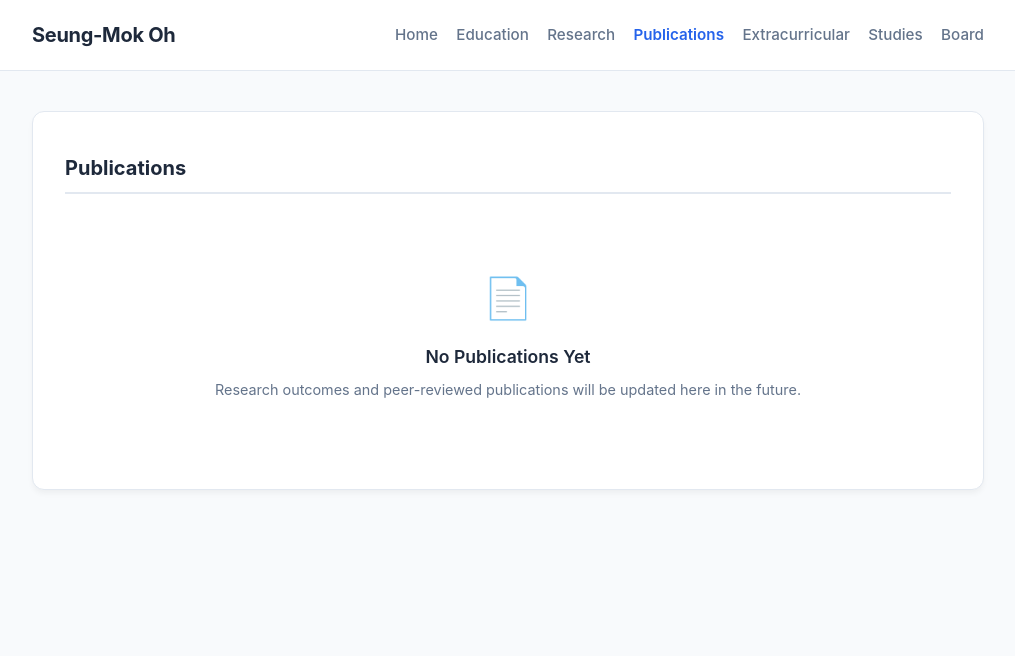
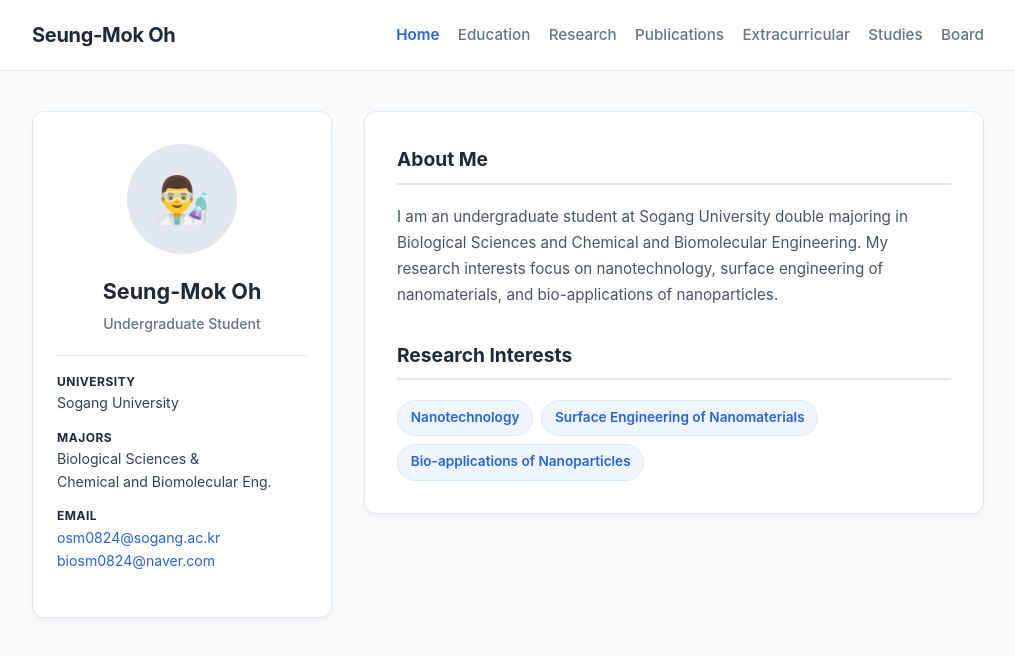
Before and after one commit to ohmazing-SM/ohmazing-SM.github.io, a plain HTML site: page index.html in a window 1280 px wide. Shown: the whole page, without its empty margins (132-1147 px from the left). Drawn offline with Linux system fonts and the light colour scheme.

Commit message:
index.html

```diff
--- a/index.html
+++ b/index.html
@@ -4,7 +4,7 @@
 <head>
 <meta charset="utf-8"/>
 <meta content="width=device-width, initial-scale=1.0" name="viewport"/>
-<title>Publications | Seung-Mok Oh</title>
+<title>Seung-Mok Oh | Home</title>
 <style>
         :root {
             --primary-color: #1e293b;
@@ -16,40 +16,196 @@
             --border-color: #e2e8f0;
         }
 
-        * { box-sizing: border-box; margin: 0; padding: 0; }
-        body { font-family: -apple-system, BlinkMacSystemFont, "Segoe UI", Roboto, sans-serif; background-color: var(--bg-color); color: var(--text-main); line-height: 1.6; }
+        * {
+            box-sizing: border-box;
+            margin: 0;
+            padding: 0;
+        }
 
-        header { background-color: #ffffff; border-bottom: 1px solid var(--border-color); position: sticky; top: 0; z-index: 1000; }
-        nav { max-width: 1000px; margin: 0 auto; display: flex; justify-content: space-between; align-items: center; padding: 1.2rem 2rem; }
-        .logo { color: var(--primary-color); font-size: 1.25rem; font-weight: 700; text-decoration: none; letter-spacing: -0.3px; }
-        .nav-links { display: flex; list-style: none; gap: 2rem; }
-        .nav-links a { color: var(--text-muted); text-decoration: none; font-size: 0.95rem; font-weight: 500; transition: color 0.2s; }
-        .nav-links a:hover, .nav-links a.active { color: var(--accent-color); font-weight: 600; }
+        body {
+            font-family: -apple-system, BlinkMacSystemFont, "Segoe UI", Roboto, "Helvetica Neue", Arial, sans-serif;
+            background-color: var(--bg-color);
+            color: var(--text-main);
+            line-height: 1.6;
+        }
 
-        .container { max-width: 1000px; margin: 2.5rem auto; padding: 0 1.5rem; }
-        .card { background: var(--card-bg); padding: 2.5rem 2rem; border-radius: 12px; box-shadow: 0 4px 6px -1px rgba(0, 0, 0, 0.05); border: 1px solid var(--border-color); margin-bottom: 2rem; }
-        .section-title { font-size: 1.25rem; color: var(--primary-color); border-bottom: 2px solid var(--border-color); padding-bottom: 0.5rem; margin-bottom: 1.5rem; }
+        /* Top Navigation Header */
+        header {
+            background-color: #ffffff;
+            border-bottom: 1px solid var(--border-color);
+            position: sticky;
+            top: 0;
+            z-index: 1000;
+        }
 
-        .empty-state {
+        nav {
+            max-width: 1000px;
+            margin: 0 auto;
+            display: flex;
+            justify-content: space-between;
+            align-items: center;
+            padding: 1.2rem 2rem;
+        }
+
+        .logo {
+            color: var(--primary-color);
+            font-size: 1.25rem;
+            font-weight: 700;
+            text-decoration: none;
+            letter-spacing: -0.3px;
+        }
+
+        .nav-links {
+            display: flex;
+            list-style: none;
+            gap: 2rem;
+        }
+
+        .nav-links a {
+            color: var(--text-muted);
+            text-decoration: none;
+            font-size: 0.95rem;
+            font-weight: 500;
+            transition: color 0.2s;
+        }
+
+        .nav-links a:hover,
+        .nav-links a.active {
+            color: var(--accent-color);
+            font-weight: 600;
+        }
+
+        /* Container */
+        .container {
+            max-width: 1000px;
+            margin: 2.5rem auto;
+            padding: 0 1.5rem;
+        }
+
+        /* Home Layout Grid */
+        .home-grid {
+            display: grid;
+            grid-template-columns: 300px 1fr;
+            gap: 2rem;
+            align-items: start;
+        }
+
+        /* Profile Sidebar */
+        .profile-card {
+            background: var(--card-bg);
+            padding: 2rem 1.5rem;
+            border-radius: 12px;
+            box-shadow: 0 4px 6px -1px rgba(0, 0, 0, 0.05);
+            border: 1px solid var(--border-color);
             text-align: center;
-            padding: 3rem 1rem;
+        }
+
+        .avatar {
+            width: 110px;
+            height: 110px;
+            border-radius: 50%;
+            background-color: #e2e8f0;
+            margin: 0 auto 1.2rem auto;
+            display: flex;
+            align-items: center;
+            justify-content: center;
+            font-size: 2.8rem;
+        }
+
+        .profile-card h1 {
+            font-size: 1.35rem;
+            color: var(--primary-color);
+            margin-bottom: 0.3rem;
+        }
+
+        .profile-card .role {
+            font-size: 0.88rem;
             color: var(--text-muted);
+            margin-bottom: 1.2rem;
+            font-weight: 500;
         }
-        .empty-icon {
-            font-size: 2.5rem;
+
+        .info-list {
+            text-align: left;
+            font-size: 0.88rem;
+            border-top: 1px solid var(--border-color);
+            padding-top: 1rem;
+        }
+
+        .info-item {
             margin-bottom: 0.8rem;
         }
-        .empty-title {
-            font-size: 1.1rem;
-            font-weight: 600;
+
+        .info-label {
+            font-weight: 700;
             color: var(--primary-color);
-            margin-bottom: 0.4rem;
-        }
-        .empty-sub {
-            font-size: 0.9rem;
+            font-size: 0.75rem;
+            text-transform: uppercase;
+            letter-spacing: 0.5px;
+            display: block;
+            margin-bottom: 0.1rem;
         }
 
-        @media (max-width: 768px) { nav { flex-direction: column; gap: 1rem; } }
+        .info-value a {
+            color: var(--accent-color);
+            text-decoration: none;
+        }
+
+        /* Main Content Card */
+        .content-card {
+            background: var(--card-bg);
+            padding: 2rem;
+            border-radius: 12px;
+            box-shadow: 0 4px 6px -1px rgba(0, 0, 0, 0.05);
+            border: 1px solid var(--border-color);
+        }
+
+        .section-title {
+            font-size: 1.2rem;
+            color: var(--primary-color);
+            border-bottom: 2px solid var(--border-color);
+            padding-bottom: 0.5rem;
+            margin-bottom: 1.2rem;
+        }
+
+        .bio-text {
+            font-size: 0.95rem;
+            margin-bottom: 2rem;
+            color: #475569;
+            line-height: 1.7;
+        }
+
+        .interest-tags {
+            display: flex;
+            flex-wrap: wrap;
+            gap: 0.5rem;
+        }
+
+        .tag {
+            background-color: #eff6ff;
+            color: var(--accent-color);
+            padding: 0.4rem 0.8rem;
+            border-radius: 20px;
+            font-size: 0.85rem;
+            font-weight: 600;
+            border: 1px solid #dbeafe;
+        }
+
+        @media (max-width: 768px) {
+            .home-grid {
+                grid-template-columns: 1fr;
+            }
+            nav {
+                flex-direction: column;
+                gap: 1rem;
+            }
+        }
+
+
+
+
+
+
 
 
         /* Keep header/body alignment and scrollbar spacing consistent on every page. */
@@ -88,21 +244,46 @@
 </style>
 </head>
 <body>
+<!-- Header Navigation -->
 <header>
 <nav aria-label="Main navigation">
 <a class="logo" href="index.html">Seung-Mok Oh</a>
-<ul class="nav-links"><li><a href="index.html">Home</a></li><li><a href="education.html">Education</a></li><li><a href="research.html">Research</a></li><li><a aria-current="page" class="active" href="publications.html">Publications</a></li><li><a href="extracurricular.html">Extracurricular</a></li><li><a href="studies.html">Studies</a></li><li><a href="board.html">Board</a></li></ul>
+<ul class="nav-links"><li><a aria-current="page" class="active" href="index.html">Home</a></li><li><a href="education.html">Education</a></li><li><a href="research.html">Research</a></li><li><a href="publications.html">Publications</a></li><li><a href="extracurricular.html">Extracurricular</a></li><li><a href="studies.html">Studies</a></li><li><a href="board.html">Board</a></li></ul>
 </nav>
 </header>
+<!-- Main Container -->
 <main class="container">
-<section class="card">
-<h1 class="section-title">Publications</h1>
-<div class="empty-state">
-<div class="empty-icon">📄</div>
-<div class="empty-title">No Publications Yet</div>
-<div class="empty-sub">Research outcomes and peer-reviewed publications will be updated here in the future.</div>
+<div class="home-grid">
+<!-- Profile Sidebar -->
+<aside class="profile-card">
+<div class="avatar">👨‍🔬</div>
+<h1>Seung-Mok Oh</h1>
+<p class="role">Undergraduate Student</p>
+<div class="info-list">
+<div class="info-item">
+<span class="info-label">University</span>
+<span>Sogang University</span>
 </div>
+<div class="info-item">
+<span class="info-label">Majors</span>
+<span>Biological Sciences &amp;<br/>Chemical and Biomolecular Eng.</span>
+</div>
+<div class="info-item">
+<span class="info-label">Email</span>
+<span class="info-value"><a href="mailto:osm0824@sogang.ac.kr">osm0824@sogang.ac.kr</a><br/>
+<a href="mailto:biosm0824@naver.com">biosm0824@naver.com</a></span>
+</div>
+</div>
+</aside>
+<!-- Home Content -->
+<section class="content-card">
+<h2 class="section-title">About Me</h2>
+<p class="bio-text">I am an undergraduate student at Sogang University double majoring in Biological Sciences and Chemical and Biomolecular Engineering. My research interests focus on nanotechnology, surface engineering of nanomaterials, and bio-applications of nanoparticles.</p>
+<h2 class="section-title">Research Interests</h2>
+<div class="interest-tags"><span class="tag">Nanotechnology</span><span class="tag">Surface Engineering of Nanomaterials</span><span class="tag">Bio-applications of Nanoparticles</span></div>
+
 </section>
+</div>
 </main>
 </body>
 </html>
```
